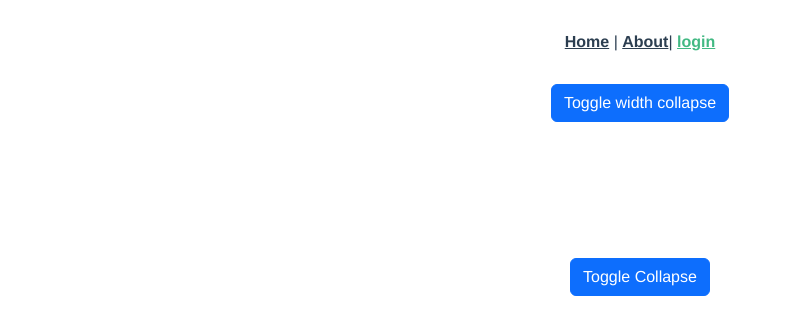
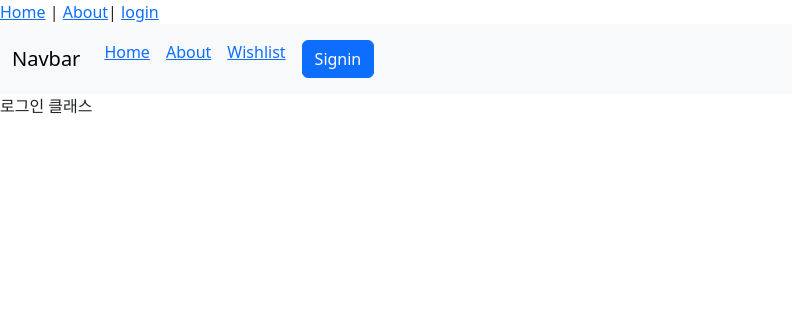
Before and after one commit to WuBong/web_task2, a Vue app: page /login in a window 1280 px wide. Shown: the top 334 px of the page, without its empty margins (0-792 px from the left). Built offline with nearby package versions, Linux system fonts and the light colour scheme.

Commit message:
Navbar make
Navbar make and wishlist basic

```diff
--- a/src/App.vue
+++ b/src/App.vue
@@ -4,44 +4,20 @@
     <router-link to="/about">About</router-link>|
     <router-link to="/login">login</router-link>
   </nav>
-
-  <div>
-    <p>
-  <button class="btn btn-primary" type="button" data-bs-toggle="collapse" data-bs-target="#collapseWidthExample" aria-expanded="false" aria-controls="collapseWidthExample">
-    Toggle width collapse
-  </button>
-</p>
-<div style="min-height: 120px;">
-  <div class="collapse collapse-horizontal" id="collapseWidthExample">
-    <div class="card card-body" style="width: 300px;">
-      This is some placeholder content for a horizontal collapse. It's hidden by default and shown when triggered.
-    </div>
-  </div>
-</div>
-  </div>
-
+  <Navbar />
   <router-view/>
 </template>
 
+<script>
+import Navbar from "./components/Navbar.vue";
+
+export default {
+  components: {
+    Navbar,
+  },
+};
+</script>
+
 <style>
-#app {
-  font-family: Avenir, Helvetica, Arial, sans-serif;
-  -webkit-font-smoothing: antialiased;
-  -moz-osx-font-smoothing: grayscale;
-  text-align: center;
-  color: #2c3e50;
-}
 
-nav {
-  padding: 30px;
-}
-
-nav a {
-  font-weight: bold;
-  color: #2c3e50;
-}
-
-nav a.router-link-exact-active {
-  color: #42b983;
-}
 </style>
--- a/src/components/HelloWorld.vue
+++ /dev/null
@@ -1,58 +0,0 @@
-<template>
-  <div class="hello">
-    <h1>{{ msg }}</h1>
-    <p>
-      For a guide and recipes on how to configure / customize this project,<br>
-      check out the
-      <a href="https://cli.vuejs.org" target="_blank" rel="noopener">vue-cli documentation</a>.
-    </p>
-    <h3>Installed CLI Plugins</h3>
-    <ul>
-      <li><a href="https://github.com/vuejs/vue-cli/tree/dev/packages/%40vue/cli-plugin-router" target="_blank" rel="noopener">router</a></li>
-      <li><a href="https://github.com/vuejs/vue-cli/tree/dev/packages/%40vue/cli-plugin-vuex" target="_blank" rel="noopener">vuex</a></li>
-    </ul>
-    <h3>Essential Links</h3>
-    <ul>
-      <li><a href="https://vuejs.org" target="_blank" rel="noopener">Core Docs</a></li>
-      <li><a href="https://forum.vuejs.org" target="_blank" rel="noopener">Forum</a></li>
-      <li><a href="https://chat.vuejs.org" target="_blank" rel="noopener">Community Chat</a></li>
-      <li><a href="https://twitter.com/vuejs" target="_blank" rel="noopener">Twitter</a></li>
-      <li><a href="https://news.vuejs.org" target="_blank" rel="noopener">News</a></li>
-    </ul>
-    <h3>Ecosystem</h3>
-    <ul>
-      <li><a href="https://router.vuejs.org" target="_blank" rel="noopener">vue-router</a></li>
-      <li><a href="https://vuex.vuejs.org" target="_blank" rel="noopener">vuex</a></li>
-      <li><a href="https://github.com/vuejs/vue-devtools#vue-devtools" target="_blank" rel="noopener">vue-devtools</a></li>
-      <li><a href="https://vue-loader.vuejs.org" target="_blank" rel="noopener">vue-loader</a></li>
-      <li><a href="https://github.com/vuejs/awesome-vue" target="_blank" rel="noopener">awesome-vue</a></li>
-    </ul>
-  </div>
-</template>
-
-<script>
-export default {
-  name: 'HelloWorld',
-  props: {
-    msg: String
-  }
-}
-</script>
-
-<!-- Add "scoped" attribute to limit CSS to this component only -->
-<style scoped>
-h3 {
-  margin: 40px 0 0;
-}
-ul {
-  list-style-type: none;
-  padding: 0;
-}
-li {
-  display: inline-block;
-  margin: 0 10px;
-}
-a {
-  color: #42b983;
-}
-</style>
--- /dev/null
+++ b/src/components/Navbar.vue
@@ -0,0 +1,36 @@
+<template>
+<nav class="navbar navbar-expand-lg bg-body-tertiary">
+    <div class="container-fluid">
+      <a class="navbar-brand" href="/">Navbar</a>
+      <button class="navbar-toggler" type="button" data-bs-toggle="collapse" data-bs-target="#navbarSupportedContent" aria-controls="navbarSupportedContent" aria-expanded="false" aria-label="Toggle navigation">
+        <span class="navbar-toggler-icon"></span>
+      </button>
+
+      <div class="collapse navbar-collapse" id="navbarSupportedContent">
+        <ul class="navbar-nav me-auto mb-2 mb-lg-0">
+          <li class="nav-item">
+            <a class="nav-link active" aria-current="page"><router-link to="/">Home</router-link></a>
+          </li>
+          <li class="nav-item">
+            <a class="nav-link"><router-link to="/about">About</router-link></a>
+          </li>
+
+          <li class="nav-item">
+            <a class="nav-link"><router-link to="/wishlist">Wishlist</router-link></a>
+          </li>
+
+          <li class="nav-item">
+            <a class="nav-link" href="/login"><button type="button" class="btn btn-primary">Signin</button></a>
+          </li>
+
+        </ul>
+      </div>
+    </div>
+  </nav>
+  </template>
+
+  <script>
+  export default{
+    name: "Navbar",
+  };
+  </script>
--- a/src/router/index.js
+++ b/src/router/index.js
@@ -27,6 +27,17 @@
       return import(/* webpackChunkName: "about" */ '../views/Login.vue')
     }
   },
+
+  {
+    path: '/wishlist',
+    name: 'Wishlist',
+    // route level code-splitting
+    // this generates a separate chunk (about.[hash].js) for this route
+    // which is lazy-loaded when the route is visited.
+    component: function () {
+      return import(/* webpackChunkName: "about" */ '../views/Wishlist.vue')
+    }
+  },
 ]
 
 const router = createRouter({
--- a/src/views/HomeView.vue
+++ b/src/views/HomeView.vue
@@ -1,18 +1,17 @@
 <template>
-  <div class="home">
-    <img alt="Vue logo" src="../assets/logo.png">
-    <HelloWorld msg="Welcome to Your Vue.js App"/>
-  </div>
+
+질랄핳지마
+
 </template>
 
 <script>
 // @ is an alias to /src
-import HelloWorld from '@/components/HelloWorld.vue'
+
 
 export default {
   name: 'HomeView',
   components: {
-    HelloWorld
+
   }
 }
 </script>
--- a/src/views/Login.vue
+++ b/src/views/Login.vue
@@ -1,16 +1,3 @@
 <template>
-    <div class="login">
-        <div>
-  <b-button v-b-toggle.collapse-1 variant="primary">Toggle Collapse</b-button>
-  <b-collapse id="collapse-1" class="mt-2">
-    <b-card>
-      <p class="card-text">Collapse contents Here</p>
-      <b-button v-b-toggle.collapse-1-inner size="sm">Toggle Inner Collapse</b-button>
-      <b-collapse id="collapse-1-inner" class="mt-2">
-        <b-card>Hello!</b-card>
-      </b-collapse>
-    </b-card>
-  </b-collapse>
-</div>
-    </div>
-  </template>
+  로그인 클래스
+</template>
--- /dev/null
+++ b/src/views/Wishlist.vue
@@ -0,0 +1,5 @@
+<template>
+
+    얏빠리
+
+</template>
```
